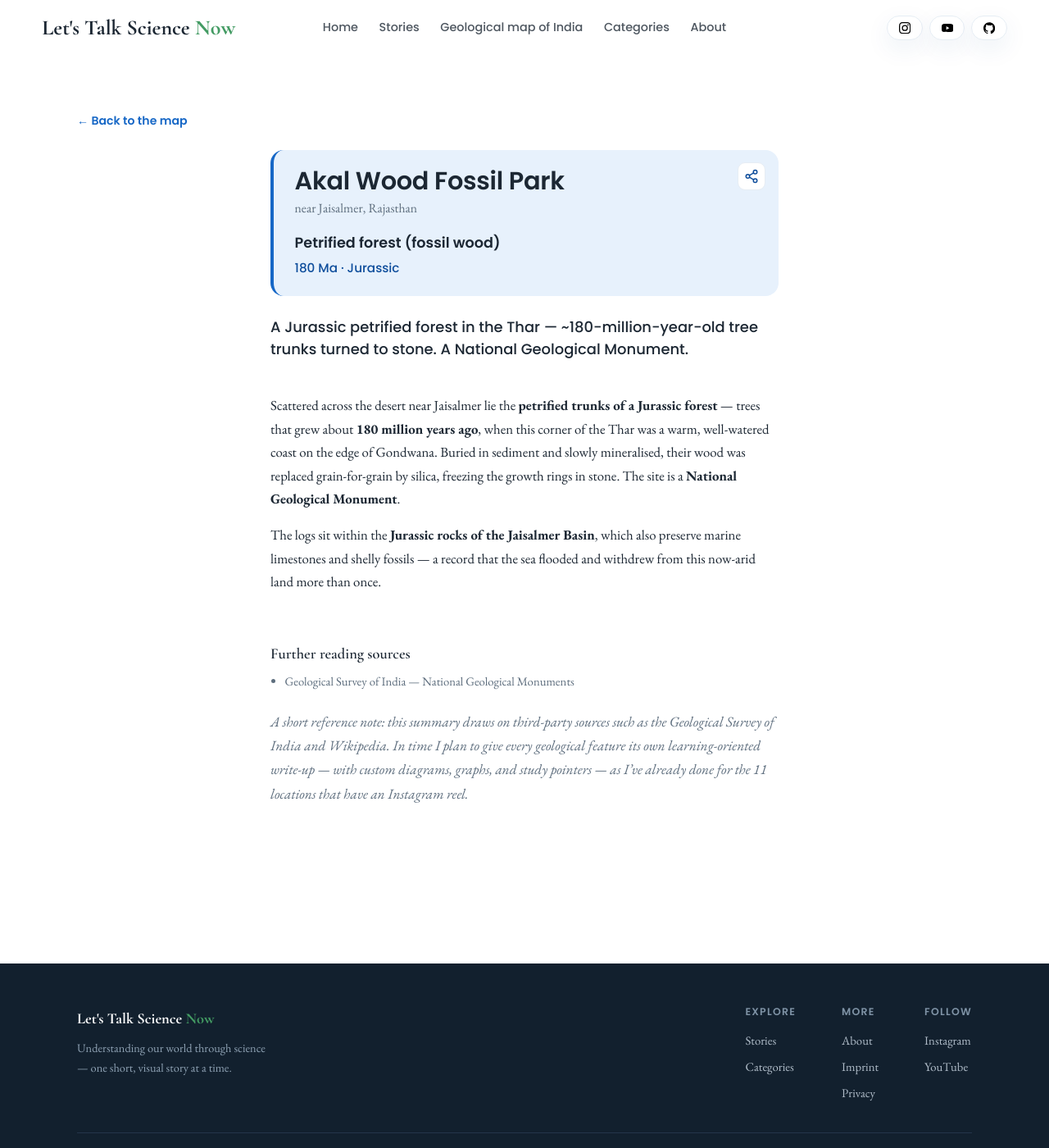
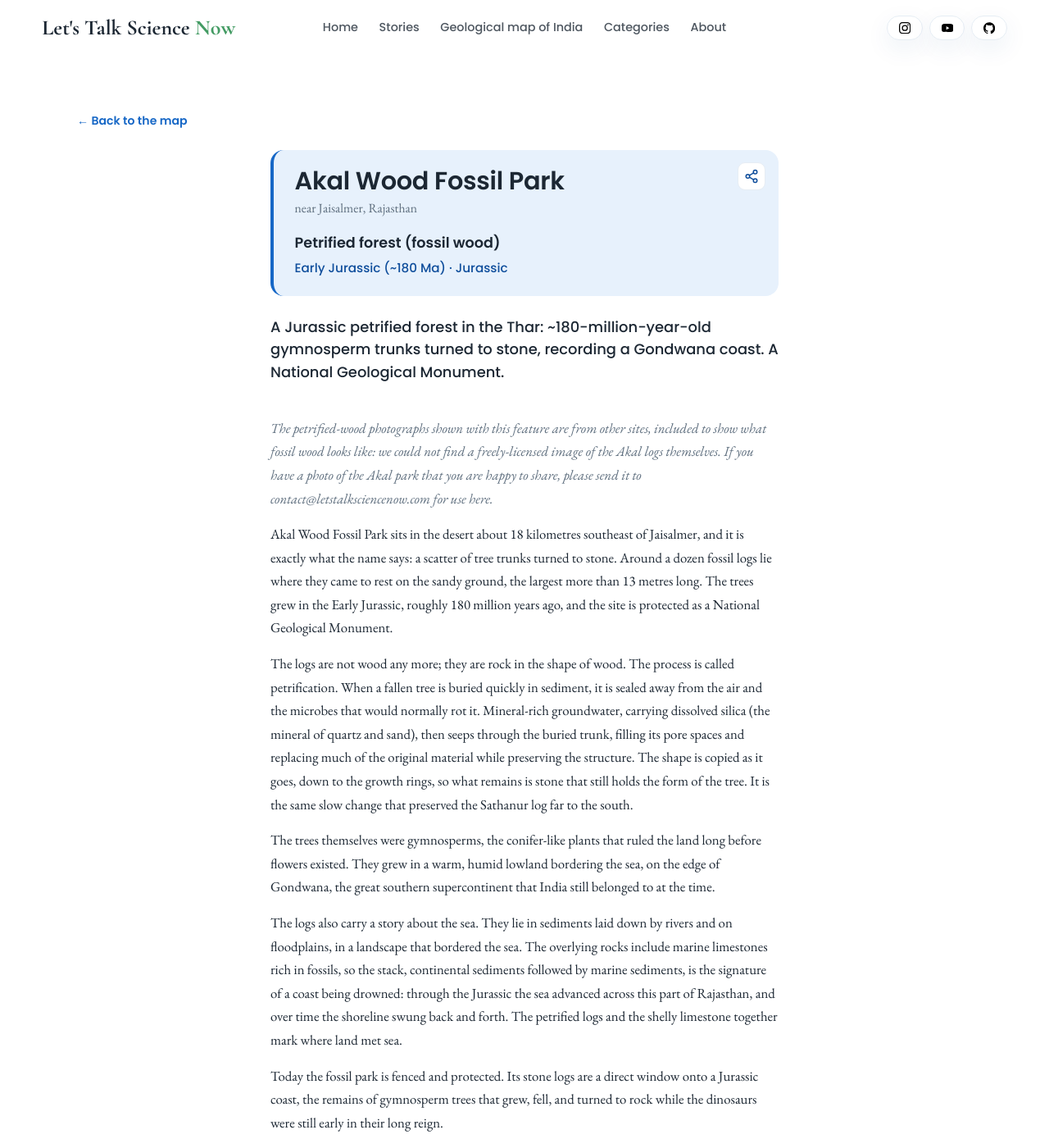
Before and after one commit to Akif-Vohra/LetsTalkScienceNow, a Jekyll site: the page built from _stories/akal-wood-fossil-park/index.md, in a window 1280 px wide and 1400 px high. Shown: the whole window at 82% size. Built offline with Jekyll 4.4.1, drawn with Linux system fonts in a browser that asks for light colours; some of the changed text lies outside the part shown.

Commit message:
Content: rewrite Akal Wood Fossil Park article teaching-first
Explain petrification (mineral-rich groundwater filling pores + replacing material
while preserving structure) and the drowned-coast record (continental river/
floodplain beds overlain by marine limestone), cross-linked to Sathanur. Precise
wording (gymnosperm, not conifer/'stand'). Top note: gallery images are
illustrative petrified wood (not Akal), inviting reader photos; 3 CC images
self-hosted. Sources: GSI; Singh 2006 (JPSI/SAGE); Deposits Magazine (further
reading). custom_writeup: true.

```diff
--- a/_stories/akal-wood-fossil-park/index.md
+++ b/_stories/akal-wood-fossil-park/index.md
@@ -4,16 +4,40 @@ permalink: /stories/akal-wood-fossil-park/
 title: "Akal Wood Fossil Park"
 category: geology
 location: "near Jaisalmer, Rajasthan"
-summary: "A Jurassic petrified forest in the Thar — ~180-million-year-old tree trunks turned to stone. A National Geological Monument."
+summary: "A Jurassic petrified forest in the Thar: ~180-million-year-old gymnosperm trunks turned to stone, recording a Gondwana coast. A National Geological Monument."
 sources:
   - text: "Geological Survey of India — National Geological Monuments"
+  - text: "Singh, N.P. (2006), Mesozoic Lithostratigraphy of the Jaisalmer Basin, Rajasthan, Journal of the Palaeontological Society of India"
+    url: "https://journals.sagepub.com/doi/10.1177/0971102320060201"
+  - text: "Akal Wood Fossil Park, Rajasthan, India, Deposits Magazine"
+    url: "https://depositsmag.com/2020/02/19/akal-wood-fossil-park-rajasthan-india/"
 add_on_map: true
+custom_writeup: true
 gsi_heritage: true
 latlng: [26.75, 70.78]
 age_ma: 180
+age: "Early Jurassic (~180 Ma)"
 feature_type: "Petrified forest (fossil wood)"
+gallery:
+  - src: /assets/covers/akal-wood-fossil-park/petrified-log.jpg
+    caption: "Petrified wood: a whole trunk turned to stone (Petrified Forest, USA; not from Akal, shown for illustration)"
+    credit: "daveynin · CC BY 2.0 · via Wikimedia Commons"
+  - src: /assets/covers/akal-wood-fossil-park/petrified-closeup.jpg
+    caption: "A close view of petrified wood, the grain preserved in stone (not from Akal; illustrative)"
+    credit: "Daniel Schwen · CC BY-SA 3.0 · via Wikimedia Commons"
+  - src: /assets/covers/akal-wood-fossil-park/petrified-slice.jpg
+    caption: "A polished slice of petrified wood, growth rings picked out by minerals (not from Akal; illustrative)"
+    credit: "Michael Gäbler · CC BY 3.0 · via Wikimedia Commons"
 ---
 
-Scattered across the desert near Jaisalmer lie the **petrified trunks of a Jurassic forest** — trees that grew about **180 million years ago**, when this corner of the Thar was a warm, well-watered coast on the edge of Gondwana. Buried in sediment and slowly mineralised, their wood was replaced grain-for-grain by silica, freezing the growth rings in stone. The site is a **National Geological Monument**.
+*The petrified-wood photographs shown with this feature are from other sites, included to show what fossil wood looks like: we could not find a freely-licensed image of the Akal logs themselves. If you have a photo of the Akal park that you are happy to share, please send it to [contact@letstalksciencenow.com](mailto:contact@letstalksciencenow.com) for use here.*
 
-The logs sit within the **Jurassic rocks of the Jaisalmer Basin**, which also preserve marine limestones and shelly fossils — a record that the sea flooded and withdrew from this now-arid land more than once.
+Akal Wood Fossil Park sits in the desert about 18 kilometres southeast of Jaisalmer, and it is exactly what the name says: a scatter of tree trunks turned to stone. Around a dozen fossil logs lie where they came to rest on the sandy ground, the largest more than 13 metres long. The trees grew in the Early Jurassic, roughly 180 million years ago, and the site is protected as a National Geological Monument.
+
+The logs are not wood any more; they are rock in the shape of wood. The process is called petrification. When a fallen tree is buried quickly in sediment, it is sealed away from the air and the microbes that would normally rot it. Mineral-rich groundwater, carrying dissolved silica (the mineral of quartz and sand), then seeps through the buried trunk, filling its pore spaces and replacing much of the original material while preserving the structure. The shape is copied as it goes, down to the growth rings, so what remains is stone that still holds the form of the tree. It is the same slow change that preserved the [Sathanur log](/stories/sathanur-fossil-wood/) far to the south.
+
+The trees themselves were gymnosperms, the conifer-like plants that ruled the land long before flowers existed. They grew in a warm, humid lowland bordering the sea, on the edge of Gondwana, the great southern supercontinent that India still belonged to at the time.
+
+The logs also carry a story about the sea. They lie in sediments laid down by rivers and on floodplains, in a landscape that bordered the sea. The overlying rocks include marine limestones rich in fossils, so the stack, continental sediments followed by marine sediments, is the signature of a coast being drowned: through the Jurassic the sea advanced across this part of Rajasthan, and over time the shoreline swung back and forth. The petrified logs and the shelly limestone together mark where land met sea.
+
+Today the fossil park is fenced and protected. Its stone logs are a direct window onto a Jurassic coast, the remains of gymnosperm trees that grew, fell, and turned to rock while the dinosaurs were still early in their long reign.
```
Also changed, not shown: assets/covers/akal-wood-fossil-park/petrified-closeup.jpg (added), assets/covers/akal-wood-fossil-park/petrified-log.jpg (added), assets/covers/akal-wood-fossil-park/petrified-slice.jpg (added).
